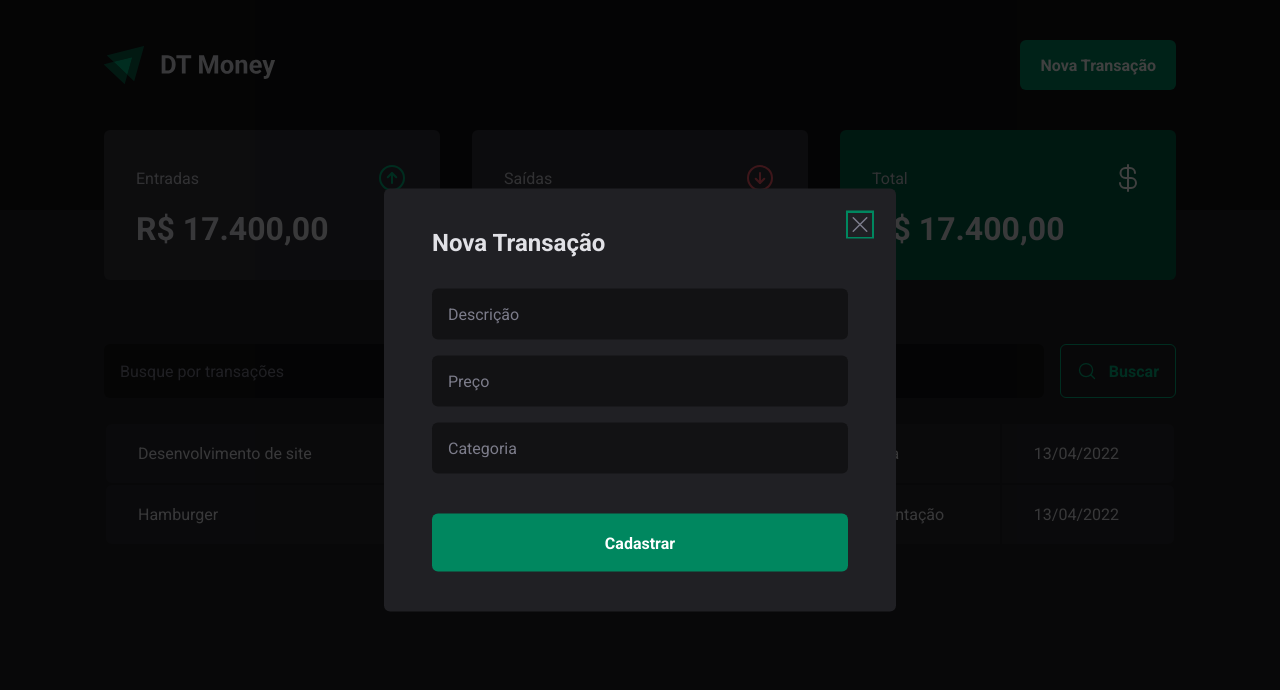
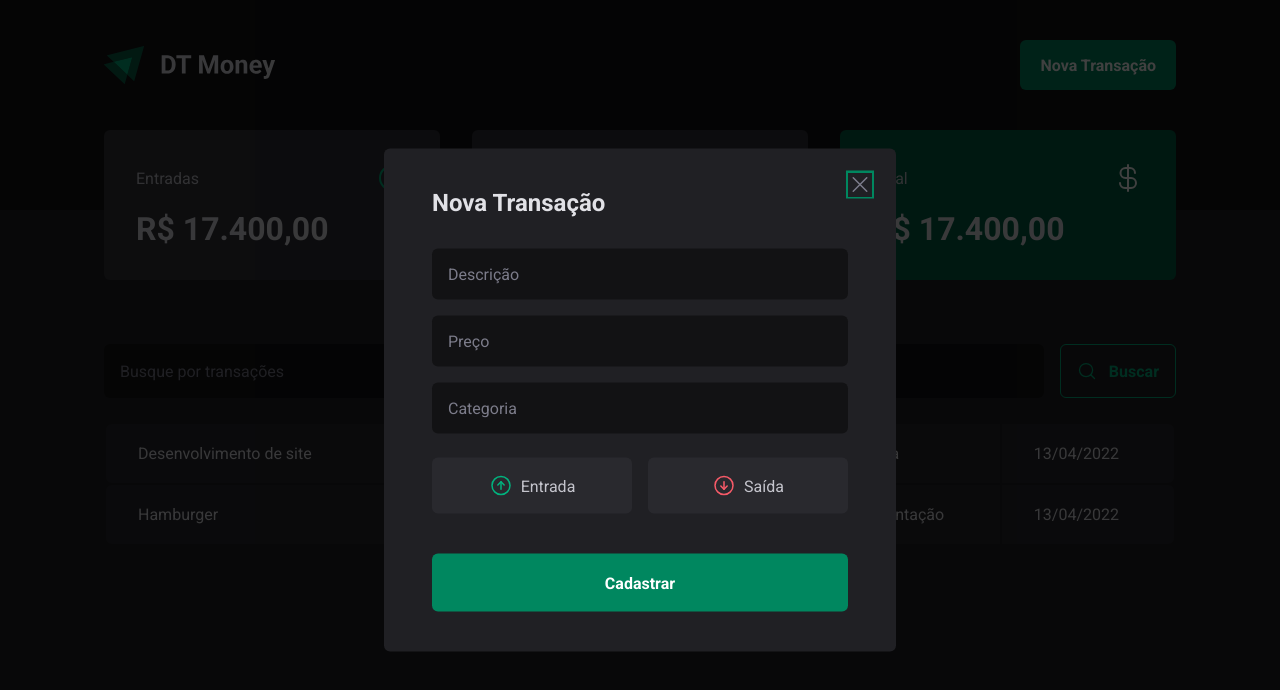
Before and after one commit to giovanaraphaelli/rockeseat-ignite-reactjs, a React (Vite) app in the folder 03-dt-money/: page / in a window 1280 px wide. Both pictures are taken after a click on the button "Nova Transação". Shown: the top 690 px of the page. Built offline with nearby package versions, Linux system fonts and the light colour scheme.

Commit message:
feat: create TransactionTypeButton

```diff
--- a/03-dt-money/src/components/NewTransactionModal/index.tsx
+++ b/03-dt-money/src/components/NewTransactionModal/index.tsx
@@ -1,6 +1,12 @@
 import * as Dialog from '@radix-ui/react-dialog';
-import { CloseButton, Content, Overlay } from './styles';
-import { X } from 'phosphor-react';
+import {
+  CloseButton,
+  Content,
+  Overlay,
+  TransactionTypeButton,
+  TransactionType,
+} from './styles';
+import { ArrowCircleDown, ArrowCircleUp, X } from 'phosphor-react';
 
 export function NewTransactionModal() {
   return (
@@ -16,6 +22,16 @@
           <input type="number" placeholder="Preço" required />
           <input type="text" placeholder="Categoria" required />
 
+          <TransactionType>
+            <TransactionTypeButton variant="income">
+              <ArrowCircleUp size={24} /> Entrada
+            </TransactionTypeButton>
+
+            <TransactionTypeButton variant="outcome">
+              <ArrowCircleDown size={24} /> Saída
+            </TransactionTypeButton>
+          </TransactionType>
+
           <button type="submit">Cadastrar</button>
         </form>
       </Content>
--- a/03-dt-money/src/components/NewTransactionModal/styles.ts
+++ b/03-dt-money/src/components/NewTransactionModal/styles.ts
@@ -66,3 +66,34 @@
   cursor: pointer;
   color: ${(props) => props.theme['gray-500']};
 `;
+
+export const TransactionType = styled.div`
+  display: grid;
+  grid-template-columns: repeat(2, 1fr);
+  gap: 1rem;
+  margin-top: 0.5rem;
+`;
+
+interface TransactionTypeButtonProps {
+  variant: 'income' | 'outcome';
+}
+
+export const TransactionTypeButton = styled.button<TransactionTypeButtonProps>`
+  background-color: ${(props) => props.theme['gray-700']};
+  padding: 1rem;
+  display: flex;
+  align-items: center;
+  justify-content: center;
+  gap: 0.5rem;
+  border-radius: 6px;
+  cursor: pointer;
+  border: 0;
+  color: ${(props) => props.theme['gray-300']};
+
+  svg {
+    color: ${(props) =>
+      props.variant === 'income'
+        ? props.theme['green-300']
+        : props.theme['red-300']};
+  }
+`;
```
